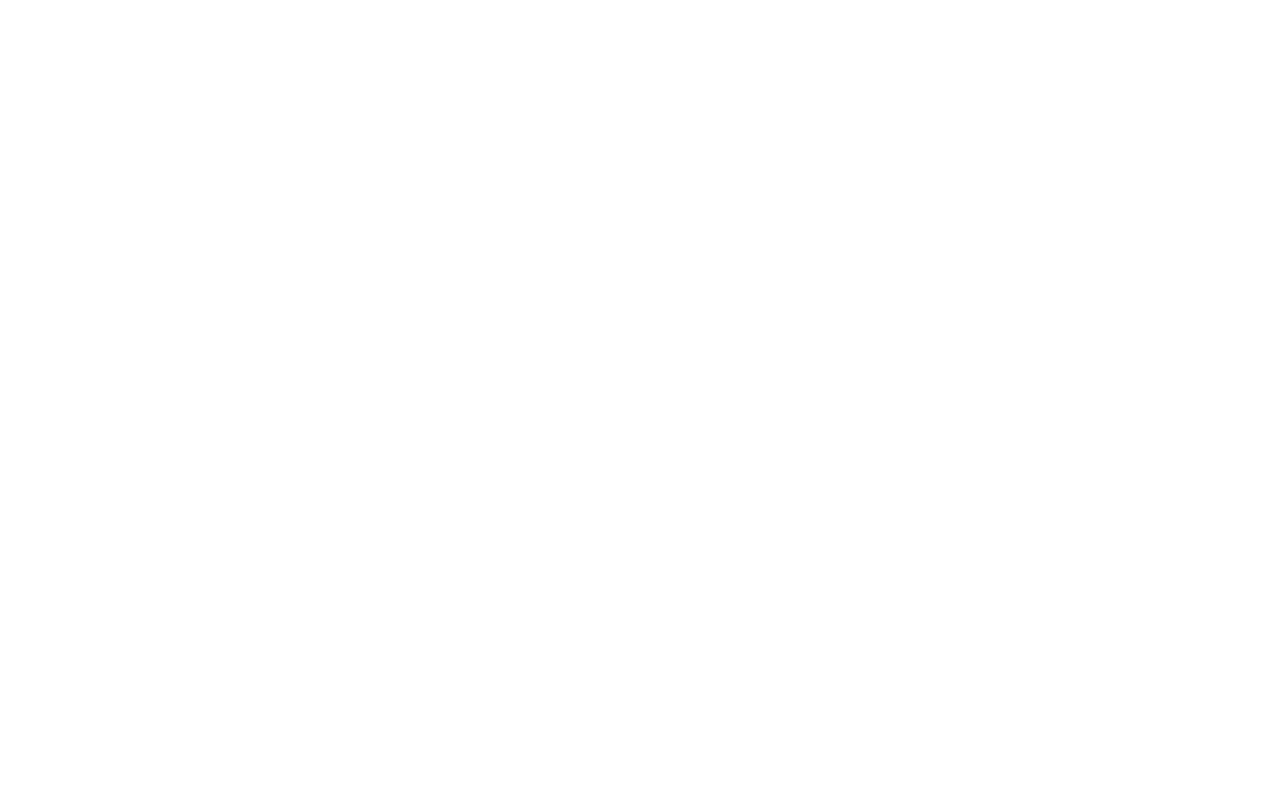
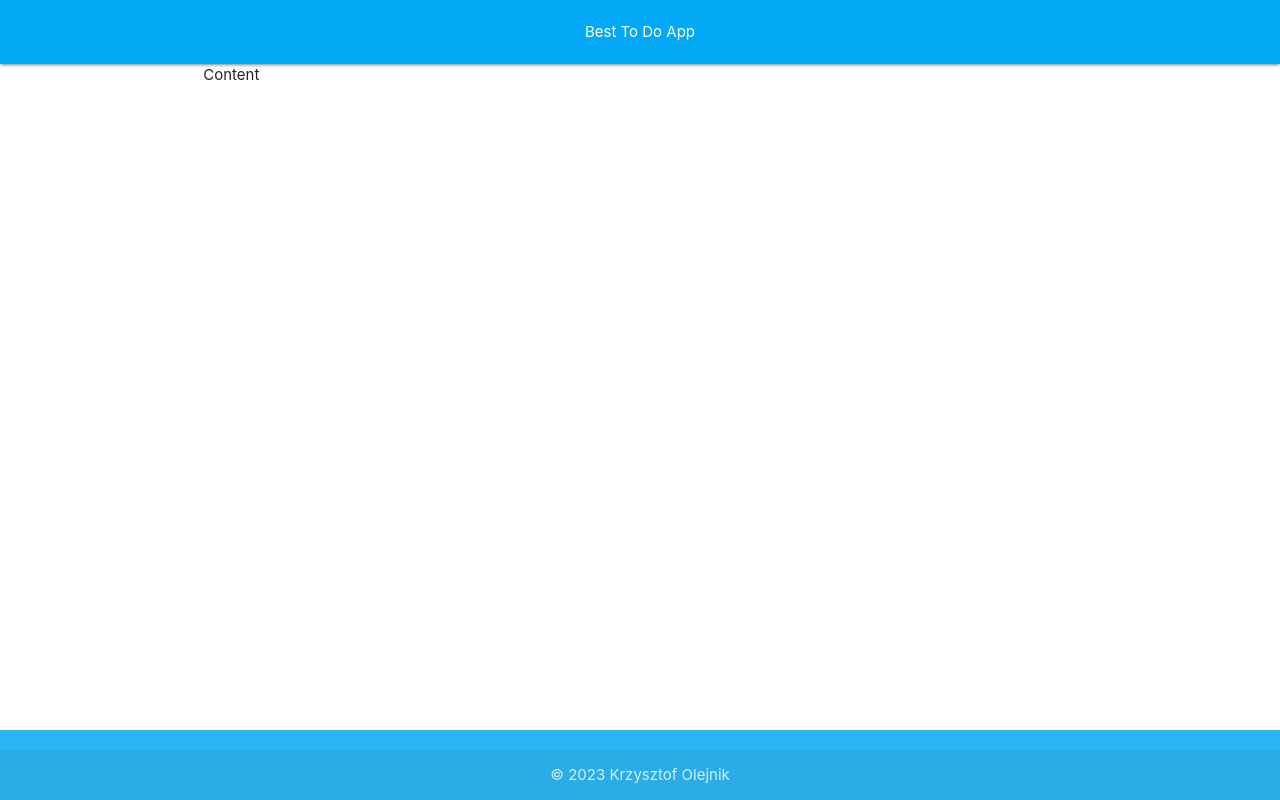
Before and after one commit to regurgitate/todo-list, a Vue app: page / in a window 1280 px wide. Built offline with nearby package versions, Linux system fonts and the light colour scheme.

Commit message:
nav, footer

```diff
--- a/src/App.vue
+++ b/src/App.vue
@@ -1,7 +1,7 @@
 <script setup>
 import Navi from "./components/Navi.vue";
-import Content from "./components/Navi.vue";
-import Foot from "./components/Navi.vue";
+import Content from "./components/Content.vue";
+import Foot from "./components/Foot.vue";
 
 import 'materialize-css/dist/css/materialize.min.css';
 import 'materialize-css/dist/js/materialize.min.js';
@@ -32,6 +32,6 @@
   <Foot />
 </template>
 
-<style scoped>
+<style>
 
 </style>
--- a/src/components/Content.vue
+++ b/src/components/Content.vue
@@ -5,9 +5,17 @@
 </script>
 
 <template>
-
+  <div class="rout-view container">
+    <div class="row">
+      <div class="col s12">
+        Content
+      </div>
+    </div>
+  </div>
 </template>
 
-<style>
-
+<style scoped>
+.rout-view {
+  min-height: calc(100vh - 134px);
+}
 </style>
--- a/src/components/Foot.vue
+++ b/src/components/Foot.vue
@@ -5,9 +5,15 @@
 </script>
 
 <template>
-
+  <footer class="page-footer light-blue lighten-1">
+    <div class="footer-copyright">
+      <div class="container center">
+        © 2023 Krzysztof Olejnik
+      </div>
+    </div>
+  </footer>
 </template>
 
-<style>
+<style scoped>
 
 </style>
--- a/src/components/Navi.vue
+++ b/src/components/Navi.vue
@@ -5,7 +5,11 @@
 </script>
 
 <template>
-
+  <nav>
+    <div class="nav-wrapper center light-blue">
+      Best To Do App
+    </div>
+  </nav>
 </template>
 
 <style>
```
Also changed, not shown: index.html (line endings or trailing spaces).
